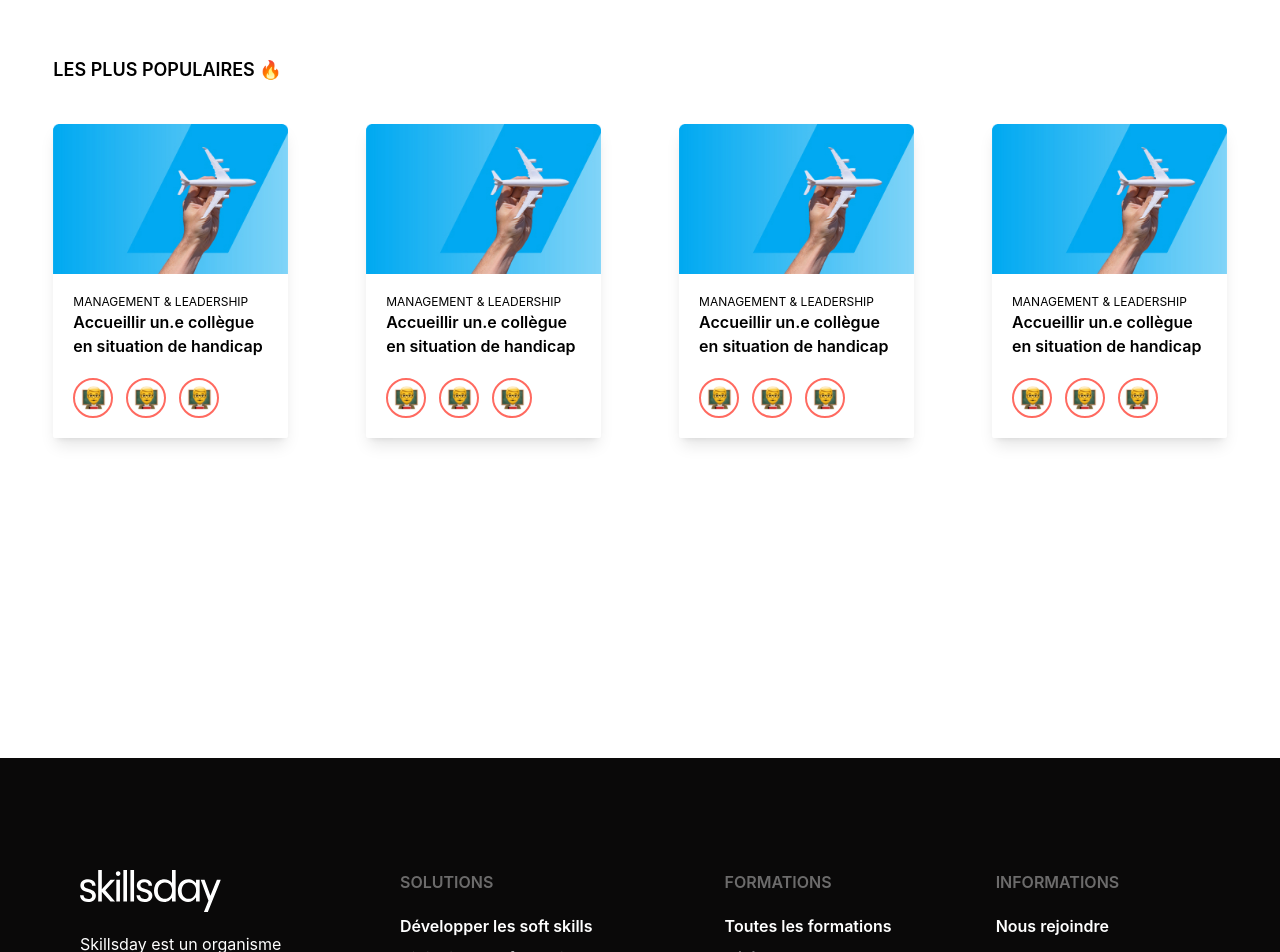
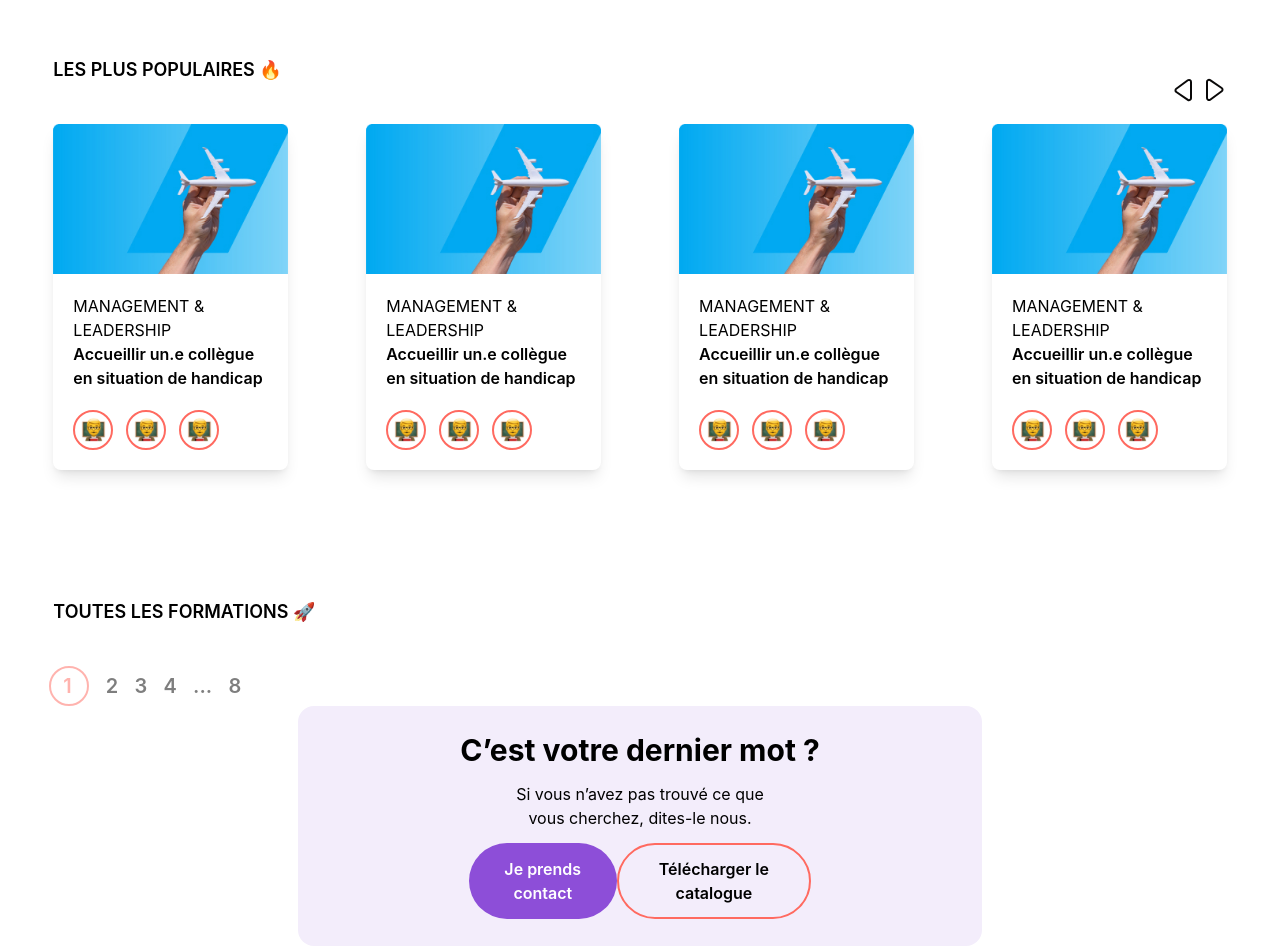
Before and after one commit to IIM-Creative-Technology/framework-front-end-a2dw2-ehrsam_prudhomme, a Vue app: page / in a window 1280 px wide. Shown: the part 620-1572 px from the top of the page. Built offline with nearby package versions, Linux system fonts and the light colour scheme.

Commit message:
:lipstick: Add Box Bottom

```diff
--- a/src/App.vue
+++ b/src/App.vue
@@ -2,7 +2,8 @@
 import test from './components/test.vue'
 import connect from './components/connect.vue'
 import Card from './components/Card.vue'
-import icone_card from './components/icone_card.vue';
+import boutton from './components/boutton.vue';
+import pages from './components/pages.vue';
 </script>
 
 <template class="overflow-x-hidden relative flex h-screen">
@@ -19,8 +20,8 @@ import icone_card from './components/icone_card.vue';
         </div>
       </div>
       <div class="flex w-1/4 font-semibold justify-around">
-        <button class= "px-4 py-3 rounded-full bg-white/30">06 74 49 03 21</button>
-        <button class="text-purple px-4 py-3 rounded-full bg-white">Je prends contact</button>
+        <boutton class="bg-white/30" msg="06 74 49 03 21"/>
+        <boutton class=" text-purple bg-white" msg="Je prends contact"/>
       </div>
     </nav>
     <div class=" mt-8 flex flex-col text-center">
@@ -38,63 +39,39 @@ import icone_card from './components/icone_card.vue';
         <img src="../images/down.svg" alt="down">
       </div>
   </div>
-  <main class=" mb-80 mt-72 w-11/12 mx-auto flex flex-col justify-between" >
-    <h3 class="text-lg font-semibold uppercase mb-10">Les PLUS POPULAIRES 🔥</h3>
+  <main class="relative mb-80 mt-72 w-11/12 mx-auto flex flex-col justify-between" >
+    <div class="flex flex-row w-maw justify-between">
+      <h3 class="text-lg font-semibold uppercase mb-10">Les PLUS POPULAIRES 🔥</h3>
+      <div class="flex flex-row items-center">
+        <img class="w-6 h-6" src="../images/arrow_l.svg" alt="arrow">
+        <img class="w-6 h-6 ml-2" src="../images/arrow_r.svg" alt="arrow">
+      </div>
+    </div>
     <div class="flex flex-row justify-between">
       <Card/>
       <Card/>
       <Card/>
       <Card/>
     </div>
-
-    <!-- <div class="flex flex-row justify-between">
-      <div  class=" rounded-sm bg-red w-1/5 shadow-lg">
-        <img class="" src="../images/Intersect.jpg" alt="img">
-        <div class="p-5">
-          <p class="uppercase text-xs">Management & Leadership</p>
-          <h4 class="font-semibold">Accueillir un.e collègue en situation de handicap</h4>
-          <div class="flex flex-row w-9/12 justify-between pt-5">
-            <icone_card/>
-            <icone_card/>
-            <icone_card/>
-          </div>
-        </div>
+    <div class=" mt-32 flex flex-row w-maw justify-between">
+      <h3 class="text-lg font-semibold uppercase mb-10">Toutes les formations  🚀</h3>
+    </div>
+    <div class="relative flex flex-row justify-between w-48 items-center right-1">
+      <pages class="flex text-border_icone_card opacity-100 border-2 rounded-full w-10 h-10 items-center pl-3 border-border_icone_card text-2xl" number="1"/>
+      <pages number="2"/>
+      <pages number="3"/>
+      <pages number="4"/>
+      <pages number="..."/>
+      <pages number="8"/>
+    </div>
+    <div class=" w-7/12 items-center h-60 justify-around mx-auto flex flex-col bg-light_purple rounded-2xl py-5 text-center">
+      <h3 class="text-3xl font-bold">C’est votre dernier mot ?</h3>
+      <p class="w-5/12">Si vous n’avez pas trouvé ce que vous cherchez, dites-le nous.</p>
+      <div class="flex flex-row w-6/12 justify-between">
+        <boutton class="bg-purple text-white font-semibold" msg="Je prends contact"/>
+        <boutton class="font-semibold border-2 border-border_icone_card" msg="Télécharger le catalogue"/>
       </div>
-      <div  class=" rounded-sm bg-red w-1/5 shadow-lg">
-        <img class="" src="../images/Intersect.png" alt="img">
-        <div class="p-5">
-          <p class="uppercase text-xs">Management & Leadership</p>
-          <h4 class="font-semibold">Accueillir un.e collègue en situation de handicap</h4>
-          <div class="flex flex-row w-9/12 justify-between pt-5">
-            <icone_card/>
-          </div>
-        </div>
-      </div>
-      <div  class=" rounded-sm bg-red w-1/5 shadow-lg">
-        <img class="" src="../images/Intersect2.png" alt="img">
-        <div class="p-5">
-          <p class="uppercase text-xs">Management & Leadership</p>
-          <h4 class="font-semibold">Accueillir un.e collègue en situation de handicap</h4>
-          <div class="flex flex-row w-5/12 justify-between pt-5">
-            <icone_card/>
-            <icone_card/>
-          </div>
-        </div>
-      </div>
-      <div  class=" rounded-sm bg-red w-1/5 shadow-lg">
-        <img class="" src="../images/Intersect3.png" alt="img">
-        <div class="p-5">
-          <p class="uppercase text-xs">Management & Leadership</p>
-          <h4 class="font-semibold">Accueillir un.e collègue en situation de handicap</h4>
-          <div class="flex flex-row w-9/12 justify-between pt-5">
-            <icone_card/>
-            <icone_card/>
-            <icone_card/>
-          </div>
-        </div>
-      </div>
-    </div> -->
-    <!-- <test/> -->
+    </div>
   </main>
   <footer class=" relative w-screen pb-20 flex flex-col bg-font text-white bottom-0 pl-20">
     <div class="flex flex-row mt-28 mb-20">
--- a/src/components/Card.vue
+++ b/src/components/Card.vue
@@ -4,10 +4,10 @@ import icone_card from './icone_card.vue';
 </script>
 
 <template>
-  <div  class=" rounded-sm bg-red w-1/5 shadow-lg">
+  <div  class="rounded-lg w-1/5 shadow-lg">
     <img class="" src="../../images/Intersect.jpg" alt="img">
     <div class="p-5">
-      <p class="uppercase text-xs">Management & Leadership</p>
+      <p class="uppercase">Management & Leadership</p>
       <h4 class="font-semibold">Accueillir un.e collègue en situation de handicap</h4>
       <div class="flex flex-row w-9/12 justify-between pt-5">
         <icone_card/>
--- /dev/null
+++ b/src/components/boutton.vue
@@ -0,0 +1,8 @@
+<script setup>
+import { ref } from 'vue'
+defineProps(['msg'])
+</script>
+
+<template>
+  <button class="px-4 py-3 rounded-full">{{msg}}</button>
+</template>
--- /dev/null
+++ b/src/components/footer_cat.vue
@@ -0,0 +1,8 @@
+<template>
+  <div class="font-semibold ml-20">
+    <h4 class="opacity-40 uppercase mb-5">solutions</h4>
+    <p class="mb-2">Développer les soft skills </p>
+    <p class="mb-2">Digitaliser les formations</p>
+    <p class="mb-2">Accompagner les déploiements</p>
+  </div>
+</template>
--- /dev/null
+++ b/src/components/pages.vue
@@ -0,0 +1,8 @@
+<script setup>
+import { ref } from 'vue'
+defineProps(['number'])
+</script>
+
+<template>
+  <p class="text-xl font-semibold opacity-50"> {{number}}</p>
+</template>
```
Also changed, not shown: images/arrow_l.svg (added), images/arrow_r.svg (added).
